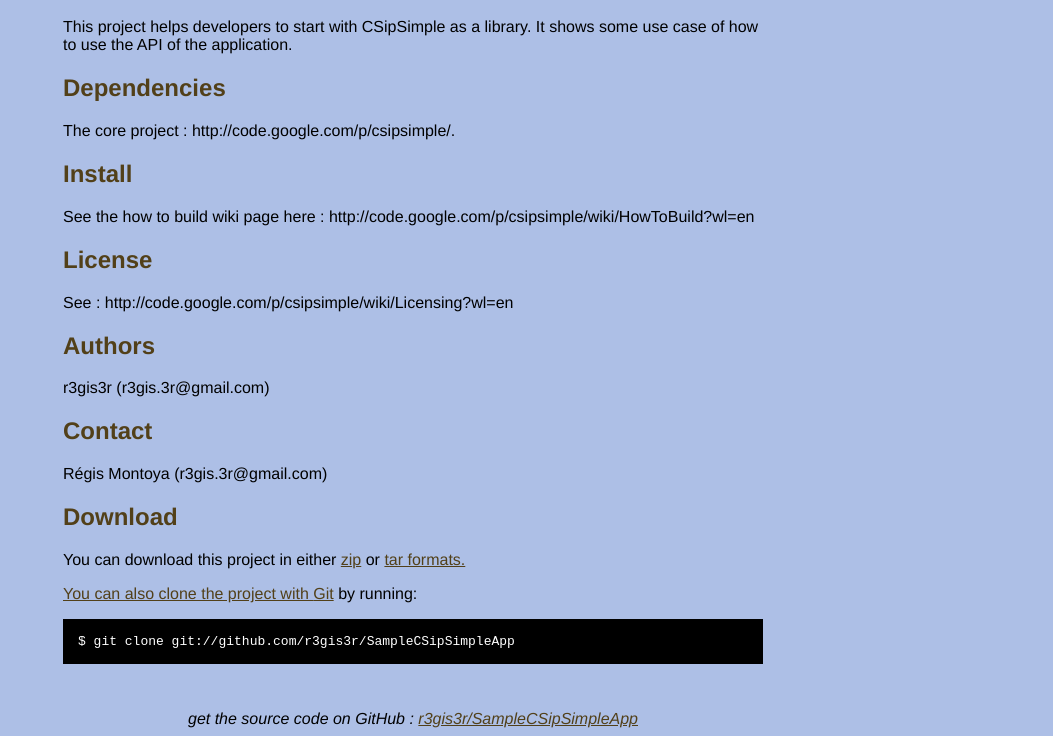
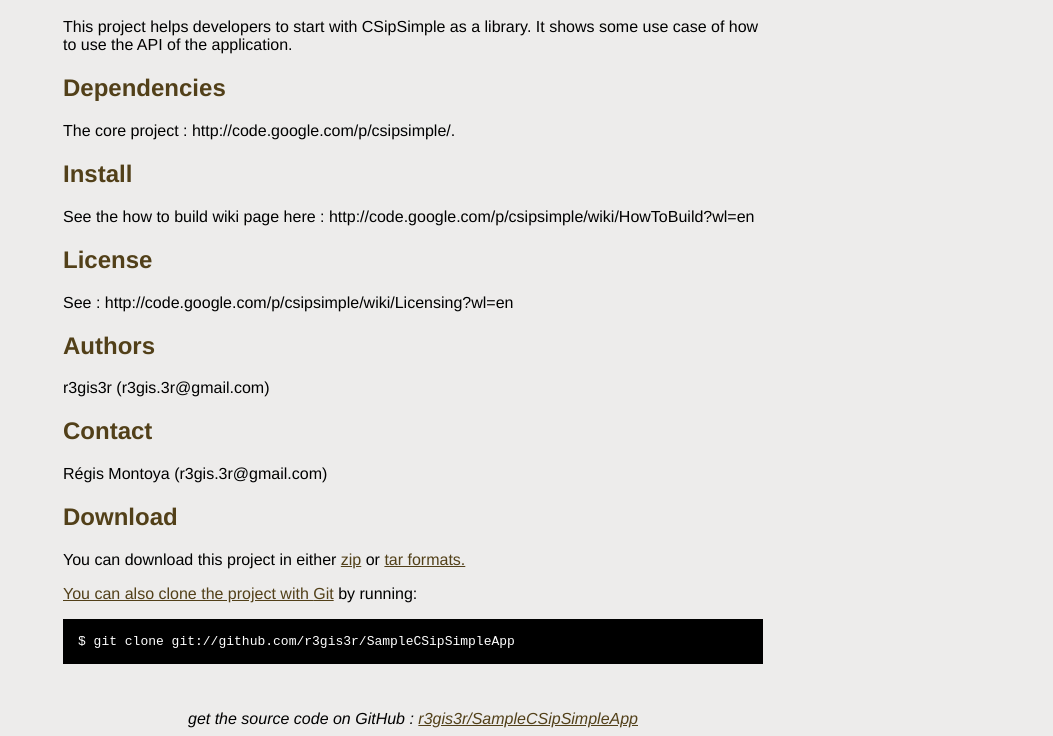
Before and after one commit to r3gis3r/SampleCSipSimpleApp, a plain HTML site: page index.html in a window 1280 px wide. Shown: the part 316-1052 px from the top of the page, without its empty margins (227-1280 px from the left). Drawn offline with Linux system fonts and the light colour scheme.

Commit message:
change background color

```diff
--- a/index.html
+++ b/index.html
@@ -8,7 +8,7 @@
   <style type="text/css">
     body {
       margin-top: 1.0em;
-      background-color: #adbfe6;
+      background-color: #EDECEB;
       font-family: Helvetica, Arial, FreeSans, san-serif;
       color: #000000;
     }
```
